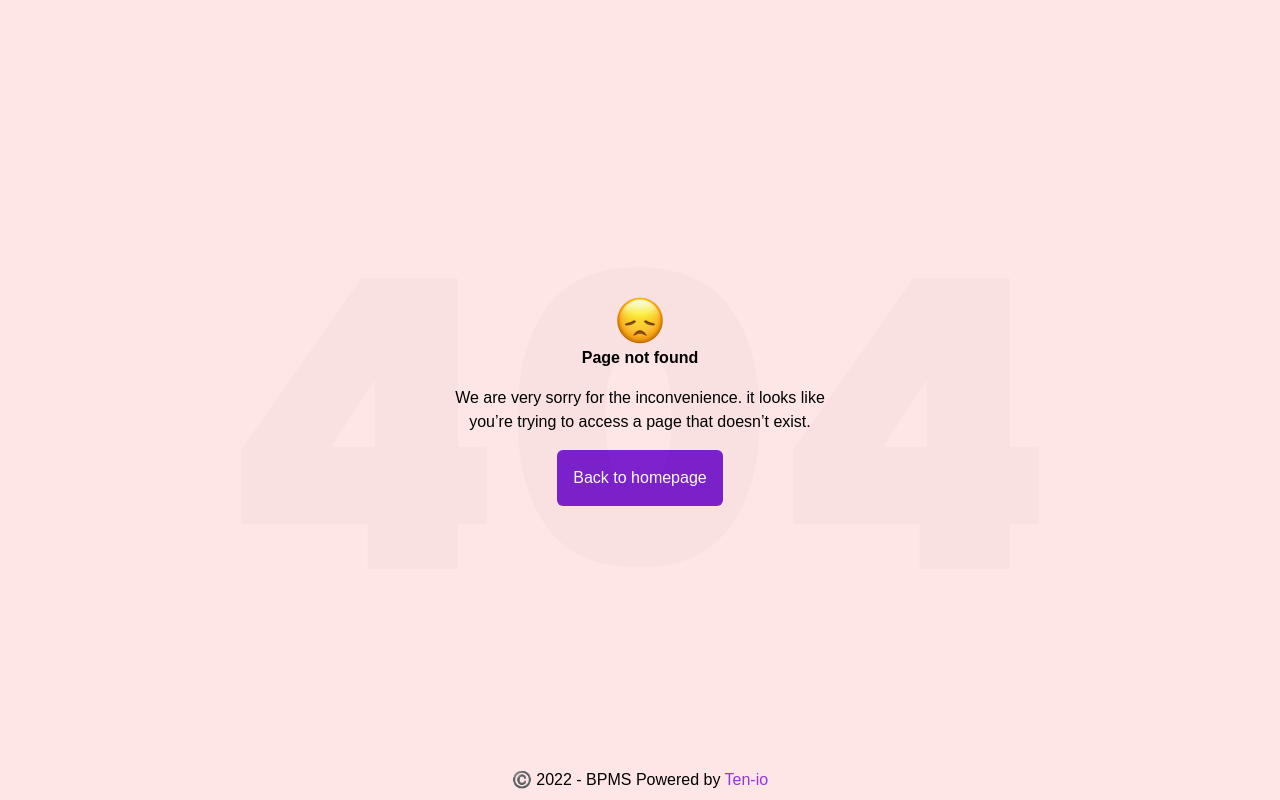
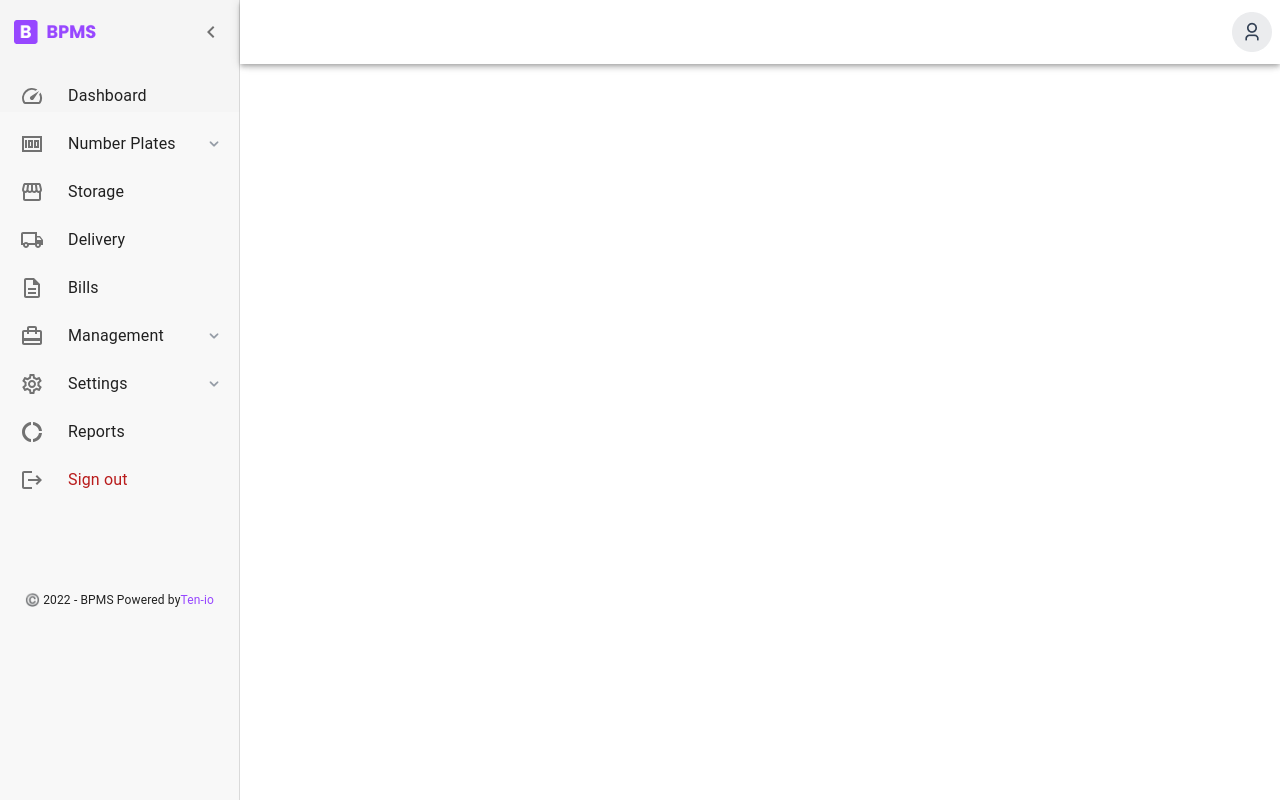
Before and after one commit to qbelimited/front_bpms, a React (Create React App) app: page /dashboard in a window 1280 px wide. Before the commit this address had no page. Built offline with nearby package versions, Linux system fonts and the light colour scheme.

Commit message:
dashboard template completed

```diff
--- a/src/App.js
+++ b/src/App.js
@@ -1,5 +1,6 @@
 import {BrowserRouter, Route,  Routes} from 'react-router-dom';
 import PageNotFound from './Pages/404/PageNotFound';
+import MiniDrawer from './Pages/Dashboard/Dashboard';
 import ResetPassword from './Pages/ResetPassword/ResetPassword';
 import ResetPasswordValidation from './Pages/ResetPassword/ResetPasswordValidation';
 import Signin from './Pages/Signin/Signin';
@@ -13,6 +14,7 @@ function App() {
         <Route path='/' element={<Signin />} />
         <Route path='/resetpassword' element={<ResetPasswordValidation />}/>
         <Route path='/resetpasswordvali' element={<ResetPassword />}/>
+        <Route path='/dashboard' element={<MiniDrawer />} />
         <Route path='*' element={<PageNotFound />} />
       </Routes>
      </BrowserRouter>
--- a/src/Components/SelectValue/Button.js
+++ b/src/Components/SelectValue/Button.js
@@ -4,7 +4,7 @@ function Button({name, onClick}) {
   return (
     <>
      <button
-      className=' bg-purple-700 px-4 py-4 border-none rounded-md text-white'
+      className=' bg-the-color px-4 py-4 border-none rounded-md text-white'
       onClick={onClick}
      >{name}</button>
     </>
--- /dev/null
+++ b/src/Pages/Dashboard/Dashboard.js
@@ -0,0 +1,341 @@
+import  React, {useState} from 'react';
+import { styled, useTheme } from '@mui/material/styles';
+import Box from '@mui/material/Box';
+import MuiDrawer from '@mui/material/Drawer';
+import MuiAppBar from '@mui/material/AppBar';
+import Toolbar from '@mui/material/Toolbar';
+import List from '@mui/material/List';
+import CssBaseline from '@mui/material/CssBaseline';
+import Typography from '@mui/material/Typography';
+import IconButton from '@mui/material/IconButton';
+import MenuIcon from '@mui/icons-material/Menu';
+import ChevronLeftIcon from '@mui/icons-material/ChevronLeft';
+import ChevronRightIcon from '@mui/icons-material/ChevronRight';
+import DonutLargeIcon from '@mui/icons-material/DonutLarge';
+import ListItem from '@mui/material/ListItem';
+import ListItemButton from '@mui/material/ListItemButton';
+import ListItemIcon from '@mui/material/ListItemIcon';
+import ListItemText from '@mui/material/ListItemText';
+import CardTravelOutlinedIcon from '@mui/icons-material/CardTravelOutlined';
+import DescriptionOutlinedIcon from '@mui/icons-material/DescriptionOutlined';
+import SettingsOutlinedIcon from '@mui/icons-material/SettingsOutlined';
+import Logo from '../../images/Logofull.png'
+import SpeedIcon from '@mui/icons-material/Speed';
+import LocalShippingOutlinedIcon from '@mui/icons-material/LocalShippingOutlined';
+import LogoutIcon from '@mui/icons-material/Logout';
+import StorefrontIcon from '@mui/icons-material/Storefront';
+import MoneySharpIcon from '@mui/icons-material/MoneySharp';
+import { NavLink } from 'react-router-dom';
+import Arrow from '../../images/arrd.png';
+import User from '../../images/userIcon.png';
+import { grey } from '@mui/material/colors';
+const drawerWidth = 240;
+
+const openedMixin = (theme) => ({
+  width: drawerWidth,
+  backgroundColor: '#F3F3F399',
+  transition: theme.transitions.create('width', {
+    easing: theme.transitions.easing.sharp,
+    duration: theme.transitions.duration.enteringScreen,
+  }),
+  overflowX: 'hidden',
+});
+
+const closedMixin = (theme) => ({
+  transition: theme.transitions.create('width', {
+    easing: theme.transitions.easing.sharp,
+    duration: theme.transitions.duration.leavingScreen,
+  }),
+  backgroundColor: '#F3F3F399',
+  overflowX: 'hidden',
+  width: `calc(${theme.spacing(7)} + 1px)`,
+  [theme.breakpoints.up('sm')]: {
+    width: `calc(${theme.spacing(8)} + 1px)`,
+  },
+});
+
+const DrawerHeader = styled('div')(({ theme }) => ({
+  display: 'flex',
+  alignItems: 'center',
+
+  justifyContent: 'flex-end',
+  padding: theme.spacing(0, 1),
+  // necessary for content to be below app bar
+  ...theme.mixins.toolbar,
+}));
+
+const AppBar = styled(MuiAppBar, {
+  shouldForwardProp: (prop) => prop !== 'open',
+})(({ theme, open }) => ({
+  zIndex: theme.zIndex.drawer + 1,
+
+  backgroundColor:'white',
+  transition: theme.transitions.create(['width', 'margin'], {
+    easing: theme.transitions.easing.sharp,
+    duration: theme.transitions.duration.leavingScreen,
+  }),
+  ...(open && {
+    backgroundColor:'white',
+    marginLeft: drawerWidth,
+    width: `calc(100% - ${drawerWidth}px)`,
+    transition: theme.transitions.create(['width', 'margin'], {
+      easing: theme.transitions.easing.sharp,
+      duration: theme.transitions.duration.enteringScreen,
+    }),
+  }),
+}));
+
+const Drawer = styled(MuiDrawer, { shouldForwardProp: (prop) => prop !== 'open' })(
+  ({ theme, open }) => ({
+    width: drawerWidth,
+    flexShrink: 0,
+    backgroundColor: 'red',
+    whiteSpace: 'nowrap',
+    boxSizing: 'border-box',
+    ...(open && {
+      ...openedMixin(theme),
+      '& .MuiDrawer-paper': openedMixin(theme),
+    }),
+    ...(!open && {
+      ...closedMixin(theme),
+      '& .MuiDrawer-paper': closedMixin(theme),
+    }),
+  }),
+);
+
+export default function MiniDrawer() {
+  const theme = useTheme();
+  const [open, setOpen] = useState(true);
+
+  const handleDrawerOpen = () => {
+    setOpen(true);
+  };
+
+  const handleDrawerClose = () => {
+    setOpen(false);
+  };
+
+  const [sidebar, setSidebar] = useState([
+    {
+        name: 'Dashboard',
+        icon: (
+            <SpeedIcon />
+        ),
+        link: '/',
+        id: 'dashbord',
+    },
+    {
+        name: 'Number Plates',
+        icon:(
+            <MoneySharpIcon />
+        ),
+        link: '#',
+        id: 'numberPlate',
+        isOpen: false,
+        isMenu: true,
+        subMenu: [
+            {
+              name: "Plate production",
+              link: "/",
+              id: "plate-production",
+            },
+            {
+              name: "Embossing progress",
+              link: "/",
+              id: "embossing",
+            },
+            {
+                name: "Manage plates",
+                link: "/",
+                id: "manage",
+              },
+          ],
+    },
+    {
+        name: 'Storage',
+        icon: (
+            <StorefrontIcon />
+        ),
+        link: '/',
+        id: 'storage',
+    },
+    {
+        name: 'Delivery',
+        icon: (
+            <LocalShippingOutlinedIcon />
+        ),
+        link: '/',
+        id: 'delivery',
+    },
+    {
+        name: 'Bills',
+        icon: (
+            <DescriptionOutlinedIcon />
+        ),
+        link: '/',
+        id: 'bills',
+    },
+    {
+        name: 'Management',
+        icon: (
+            <CardTravelOutlinedIcon/>
+        ),
+        link: '#',
+        id: 'management',
+        isOpen: false,
+        isMenu: true,
+        subMenu: [
+            {
+              name: "Company mgment",
+              link: "/",
+              id: "company-mgment",
+            },
+            {
+              name: "User management",
+              link: "/",
+              id: "user-mang",
+            },
+
+          ],
+    },
+    {
+        name: 'Settings',
+        icon: (
+            <SettingsOutlinedIcon />
+        ),
+        link: '#',
+        id: 'setting',
+        isOpen: false,
+        isMenu: true,
+        subMenu: [
+            {
+              name: "Plates settings",
+              link: "/",
+              id: "plate-setting",
+            },
+            {
+              name: "App settings",
+              link: "/",
+              id: "app-setting",
+            },
+            {
+                name: "About BPMS",
+                link: "/",
+                id: "about-bpms",
+              },
+              {
+                name: "Help and support",
+                link: "/",
+                id: "help",
+              },
+          ],
+    },
+    {
+        name: 'Reports',
+        icon: (
+            <DonutLargeIcon />
+        ),
+        link: '/',
+        id: 'report',
+    },
+    {
+        name: 'Sign out',
+        icon: (
+            <LogoutIcon  />
+        ),
+        color: ' text-red-700',
+        link: '/',
+        id: 'signout',
+    },
+  ])
+
+  return (
+    <Box sx={{ display: 'flex' }}>
+      <CssBaseline />
+      <AppBar className=' bg-gray-400' position="fixed" open={open}>
+      <div className=' flex justify-between'>
+      <Toolbar>
+          <IconButton
+
+            aria-label="open drawer"
+            onClick={handleDrawerOpen}
+            edge="start"
+            sx={{
+              marginRight: 5,
+              ...(open && { display: 'none' }),
+            }}
+          >
+            <MenuIcon />
+          </IconButton>
+
+
+
+        </Toolbar>
+            <div className=' flex flex-col justify-center p-2'>
+                    <img src={User} alt='User' width='40' height='40'/>
+                    </div>
+                 </div>
+
+
+      </AppBar>
+      <Drawer variant="permanent" open={open}>
+        <DrawerHeader>
+        <Typography variant="h6" noWrap component="div">
+        <img src={Logo} alt='logo' className=' mx-auto'/>
+          </Typography>
+
+          <IconButton onClick={handleDrawerClose}>
+            {theme.direction === 'rtl' ? <ChevronRightIcon /> : <ChevronLeftIcon />}
+          </IconButton>
+
+        </DrawerHeader>
+
+        <List>
+          {sidebar.map((text, index) => (
+
+            <ListItem key={text} disablePadding sx={{ display: 'block' }} onClick={(e) => {
+                        let sideBar = [...sidebar];
+                        let obj = sideBar[index];
+                        obj.isOpen = !obj.isOpen;
+                        setSidebar(sideBar);
+                      }}>
+                      <NavLink to={text.link}>
+              <ListItemButton
+                sx={{
+                  minHeight: 48,
+                  justifyContent: open ? 'initial' : 'center',
+                  px: 2.5,
+                }}
+              >
+                <ListItemIcon
+                  sx={{
+                    minWidth: 0,
+                    mr: open ? 3 : 'auto',
+                    justifyContent: 'center',
+                  }}
+                >
+                  {text.icon}
+                </ListItemIcon>
+
+                <ListItemText className={`${text.color}`} primary={text.name} sx={{ opacity: open ? 1 : 0 }} />
+                {text.isMenu && open ? <img src={Arrow} alt='arrow' /> : null }
+
+              </ListItemButton>
+              </NavLink>
+              {text.isMenu && open && text.isOpen ? text.subMenu.map((i) =>(
+                <p className=' text-center py-1 text-gray-400'><NavLink to={i.link}>{i.name}</NavLink></p>
+                  )) : null}
+            </ListItem>
+
+          ))}
+        </List>
+
+       {open && <p className=' flex  justify-center text-xs mt-20'>©️ 2022 - BPMS Powered by <span className=' text-the-color'>Ten-io</span> </p>}
+      </Drawer>
+      <Box component="main" sx={{ flexGrow: 1, p: 3 }}>
+        <DrawerHeader />
+
+      </Box>
+    </Box>
+  );
+}
--- a/tailwind.config.js
+++ b/tailwind.config.js
@@ -7,7 +7,8 @@ module.exports = {
     extend: {
       colors: {
         'input-color': '#D9D9D9',
-        'error-code': '#FFE6E6'
+        'error-code': '#FFE6E6',
+        'the-color': '#9747FF'
       },
     },
   },
```
Also changed, not shown: src/images/arrd.png (added), src/images/userIcon.png (added).
